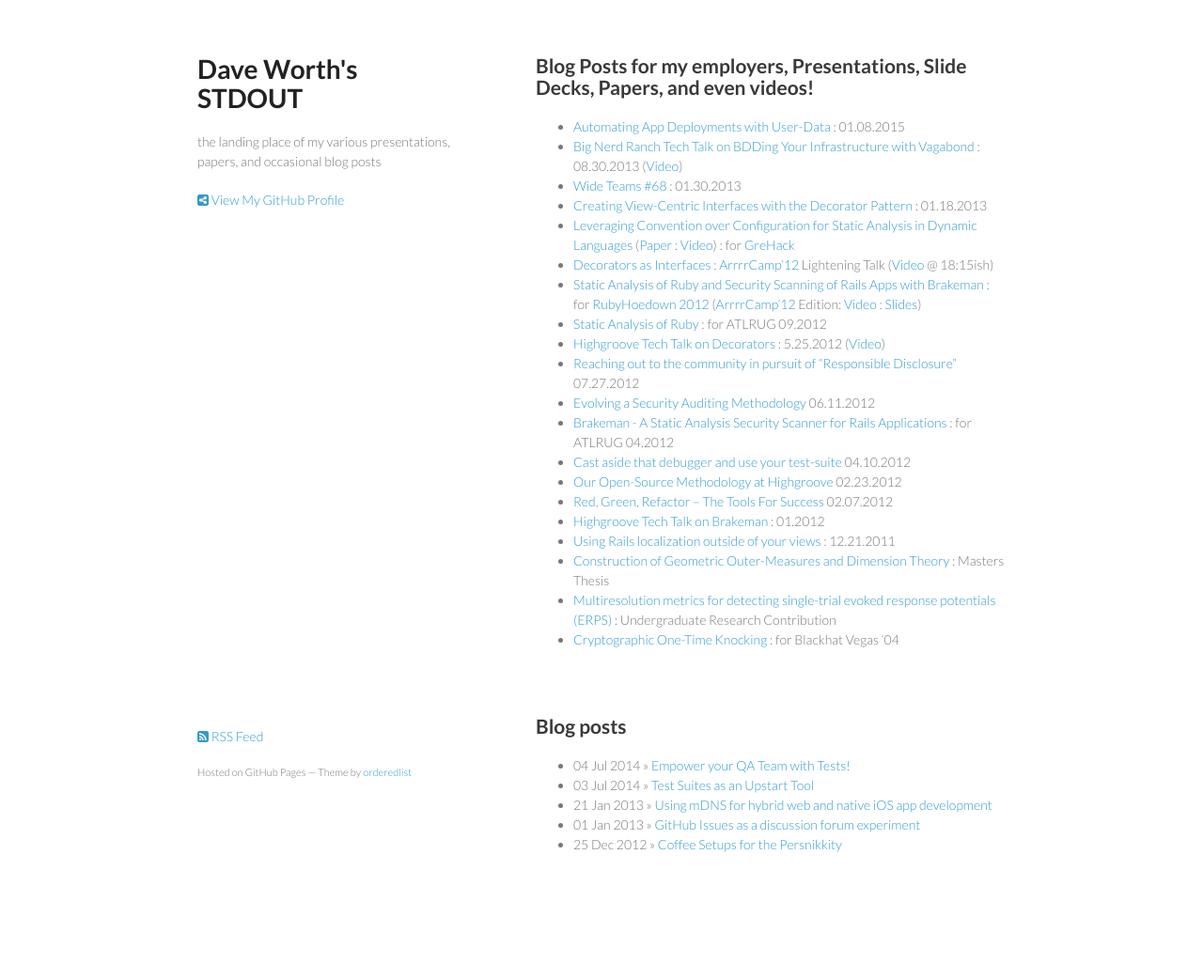
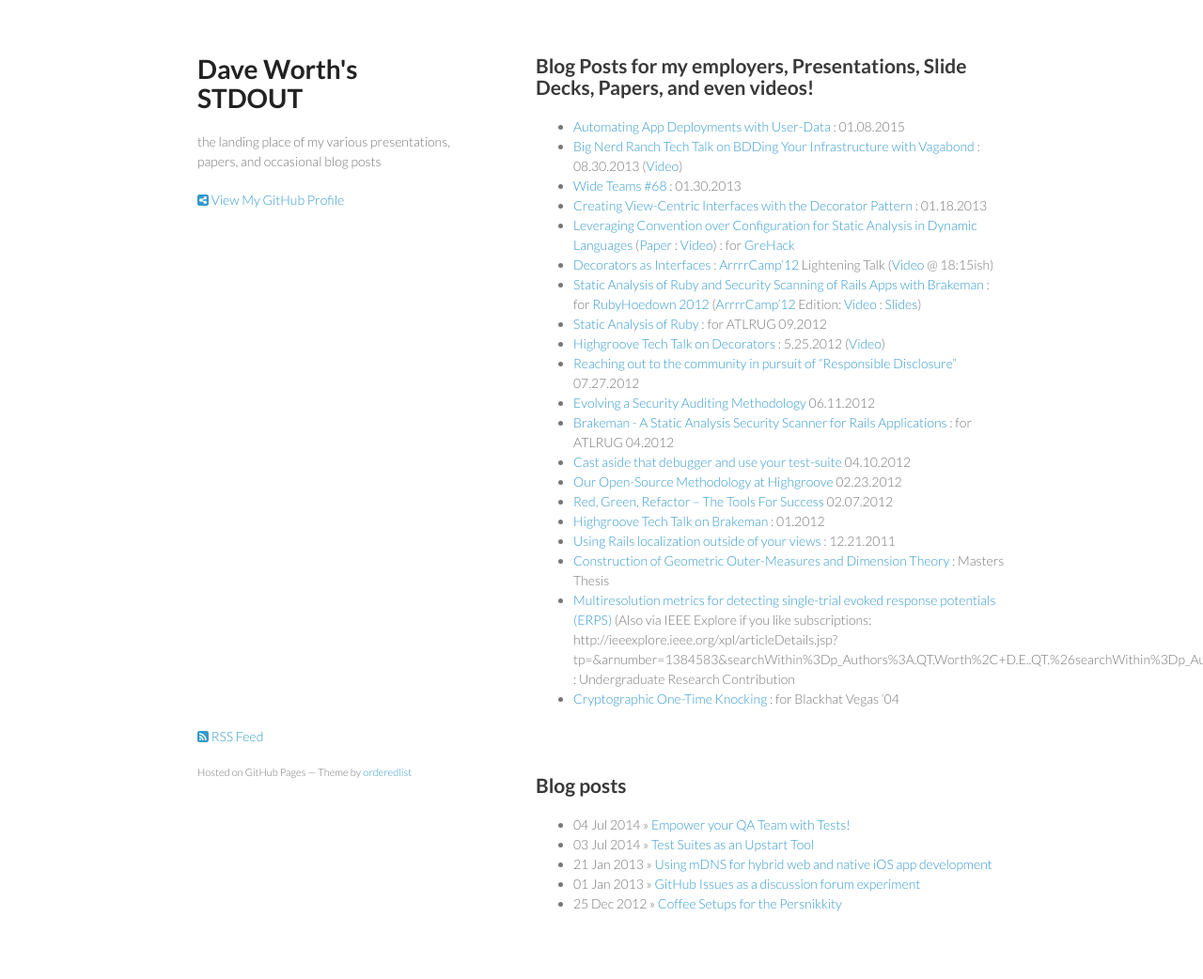
Before and after one commit to daveworth/daveworth.github.com, a Jekyll site: the page built from index.md, in a window 1280 px wide. Shown: the whole page at 94% size. Built offline with Jekyll 4.4.1, drawn with Linux system fonts in a browser that asks for light colours; nearby versions of some CDN libraries; before the commit the page ends 979 px from its top, so only the background shows below that.

Commit message:
use direct link

```diff
--- a/index.md
+++ b/index.md
@@ -19,5 +19,5 @@
 * [Highgroove Tech Talk on Brakeman](http://vimeo.com/35766582) : 01.2012
 * [Using Rails localization outside of your views](http://blog.bignerdranch.com/1577-using-rails-localization-outside-of-your-views/) : 12.21.2011
 * [Construction of Geometric Outer-Measures and Dimension Theory](http://www.math.unm.edu/~loring/graduate_students/DaveWorthThesis.pdf) : Masters Thesis
-* [Multiresolution metrics for detecting single-trial evoked response potentials (ERPS)](http://ieeexplore.ieee.org/xpl/articleDetails.jsp?tp=&arnumber=1384583&searchWithin%3Dp_Authors%3A.QT.Worth%2C+D.E..QT.%26searchWithin%3Dp_Author_Ids%3A37943267400) : Undergraduate Research Contribution
+* [Multiresolution metrics for detecting single-trial evoked response potentials (ERPS)](http://www.unm.edu/~atlab/papers/conf/loring_hk0052.pdf) (Also via IEEE Explore if you like subscriptions: http://ieeexplore.ieee.org/xpl/articleDetails.jsp?tp=&arnumber=1384583&searchWithin%3Dp_Authors%3A.QT.Worth%2C+D.E..QT.%26searchWithin%3Dp_Author_Ids%3A37943267400) : Undergraduate Research Contribution
 * [Cryptographic One-Time Knocking](http://www.blackhat.com/presentations/bh-usa-04/bh-us-04-worth-up.pdf) : for Blackhat Vegas '04
```
